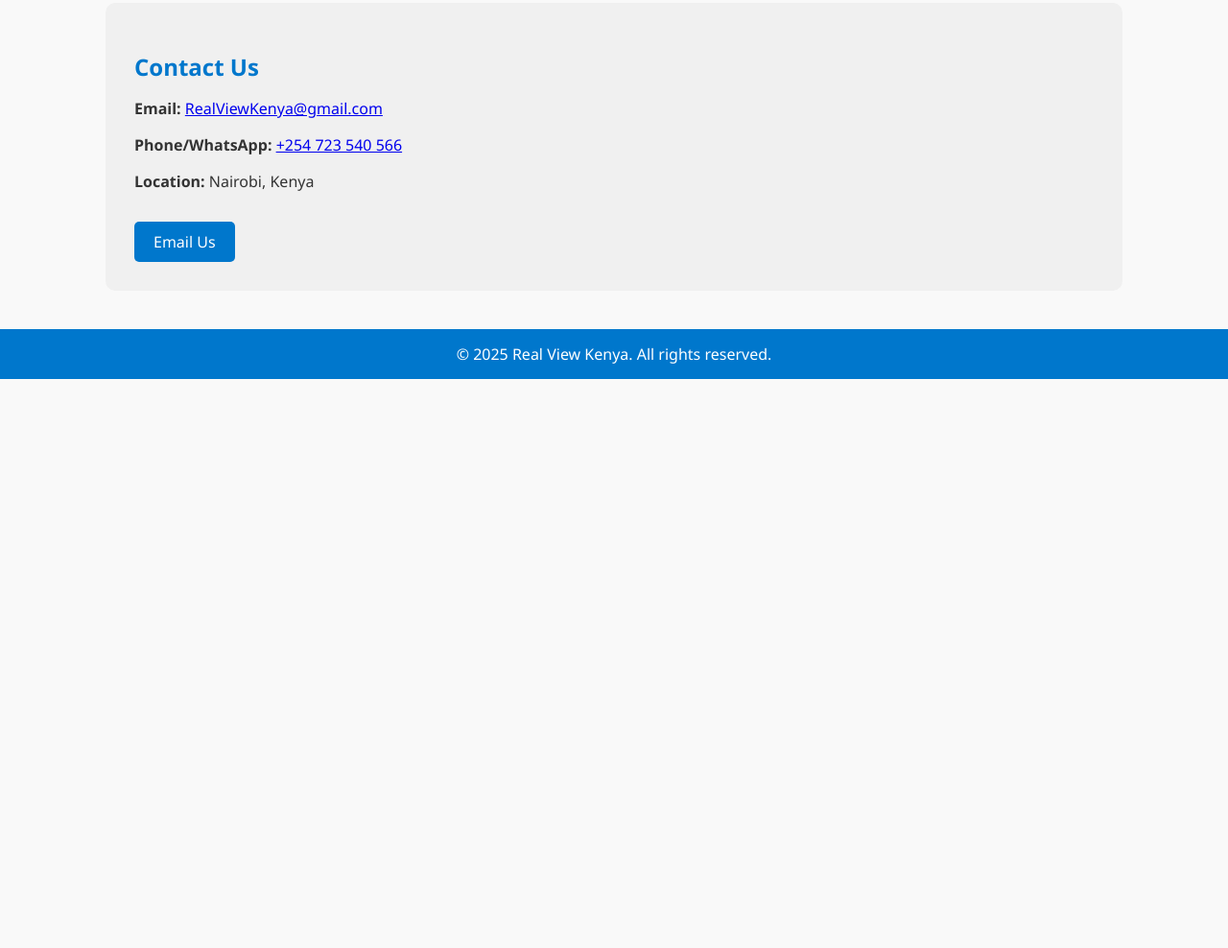
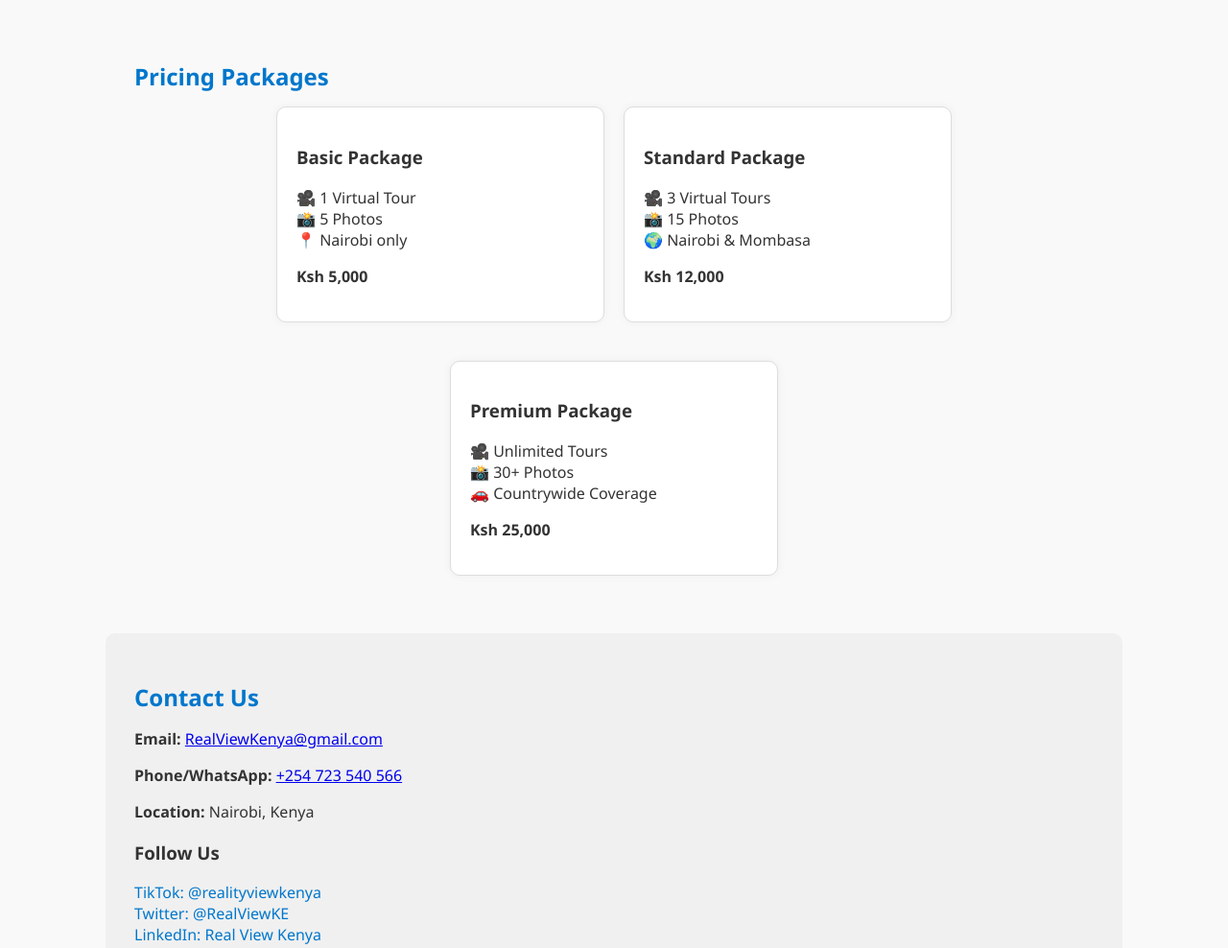
Before and after one commit to ChilobaEnt/realviewkenya, a plain HTML site: page index.html in a window 1280 px wide. Shown: the part 1051-2039 px from the top of the page at 96% size. Before the commit the page ends 1446 px from the top, so only its background shows below. Drawn offline with Linux system fonts and the light colour scheme.

Commit message:
Update index.html

```diff
--- a/index.html
+++ b/index.html
@@ -74,6 +74,12 @@
       padding: 30px;
       border-radius: 10px;
     }
+      .socials a {
+      display: inline-block;
+      margin-right: 15px;
+      color: #0077cc;
+      text-decoration: none;
+    }
 
     footer {
       background-color: #0077cc;
@@ -92,10 +98,29 @@
       text-decoration: none;
       border-radius: 5px;
     }
+     .pricing-box {
+      background:#fff;
+      border:1px solid #ddd;
+      border-radius:10px;
+      padding:20px;
+      width:300px;
+      box-shadow: 0 0 10px rgba(0,0,0,0.05);
+      margin-bottom: 20px;
+    }
+
+    .pricing-wrapper {
+      display: flex;
+      flex-wrap: wrap;
+      gap: 20px;
+      justify-content: center;
+    }
 
     @media screen and (max-width: 600px) {
       header h1 {
         font-size: 2rem;
+      }
+      .pricing-box {
+        width: 90%;
       }
     }
   </style>
@@ -105,6 +130,7 @@
   <nav>
     <a href="#about">About</a>
     <a href="#services">Services</a>
+    <a href="#pricing">Pricing</a>
     <a href="#contact">Contact</a>
   </nav>
 
@@ -130,11 +156,44 @@
     </ul>
   </section>
 
+ <section id="pricing">
+    <h2>Pricing Packages</h2>
+    <div class="pricing-wrapper">
+
+      <div class="pricing-box">
+        <h3>Basic Package</h3>
+        <p>🎥 1 Virtual Tour<br>📸 5 Photos<br>📍 Nairobi only</p>
+        <p><strong>Ksh 5,000</strong></p>
+      </div>
+
+      <div class="pricing-box">
+        <h3>Standard Package</h3>
+        <p>🎥 3 Virtual Tours<br>📸 15 Photos<br>🌍 Nairobi & Mombasa</p>
+        <p><strong>Ksh 12,000</strong></p>
+      </div>
+
+      <div class="pricing-box">
+        <h3>Premium Package</h3>
+        <p>🎥 Unlimited Tours<br>📸 30+ Photos<br>🚗 Countrywide Coverage</p>
+        <p><strong>Ksh 25,000</strong></p>
+      </div>
+
+    </div>
+  </section>
+
   <section id="contact" class="contact">
     <h2>Contact Us</h2>
     <p><strong>Email:</strong> <a href="mailto:RealViewKenya@gmail.com">RealViewKenya@gmail.com</a></p>
     <p><strong>Phone/WhatsApp:</strong> <a href="tel:+254723540566">+254 723 540 566</a></p>
     <p><strong>Location:</strong> Nairobi, Kenya</p>
+
+     <div class="socials">
+      <h3>Follow Us</h3>
+      <a href="https://www.tiktok.com/@realityviewkenya" target="_blank">TikTok: @realityviewkenya</a><br>
+      <a href="https://twitter.com/RealViewKE" target="_blank">Twitter: @RealViewKE</a><br>
+      <a href="https://www.linkedin.com/company/real-view-kenya" target="_blank">LinkedIn: Real View Kenya</a>
+    </div>
+
     <a href="mailto:RealViewKenya@gmail.com" class="button">Email Us</a>
   </section>
 
```
